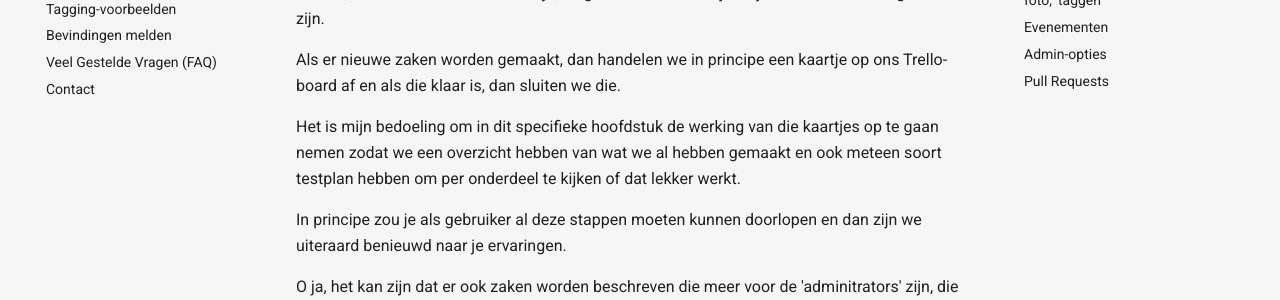
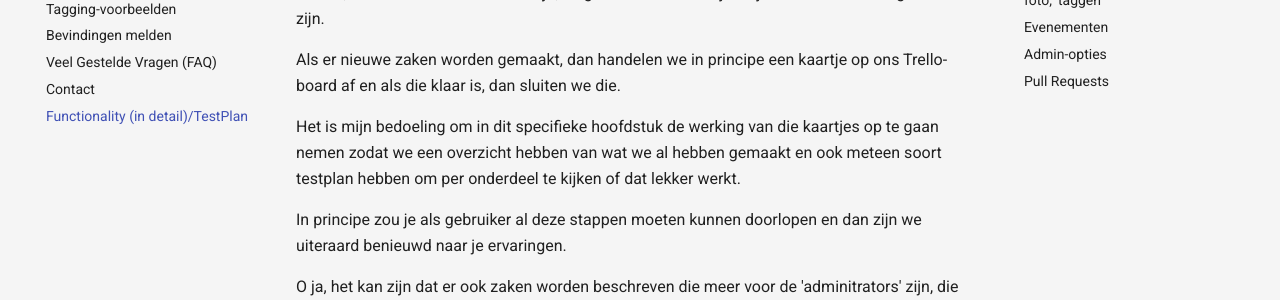
Before and after one commit to phummelen/littertagger-docs, an MkDocs documentation site: the page built from documentation/docs/nl/99_Functionality Manual Testplan.md, in a window 1280 px wide. Shown: the part 318-618 px from the top of the page. Built offline with MkDocs 1.6.1 and Material for MkDocs 9.7.7, drawn with Linux system fonts in a browser that asks for light colours; comment, search, counter and statistics services are not loaded.

Commit message:
Update mkdocs.yml
added extra page that describes in short sentences what functionality we have.
It can be very helpful for a user and also for testing-purposes

```diff
--- a/documentation/config/nl/mkdocs.yml
+++ b/documentation/config/nl/mkdocs.yml
@@ -58,3 +58,4 @@ nav:
 - Bevindingen melden: 90_Issues.md
 - Veel Gestelde Vragen (FAQ): 90_Faq.md
 - Contact: 90_Contact.md
+- Functionality (in detail)/TestPlan: 99_Functionality Manual Testplan.md
```
